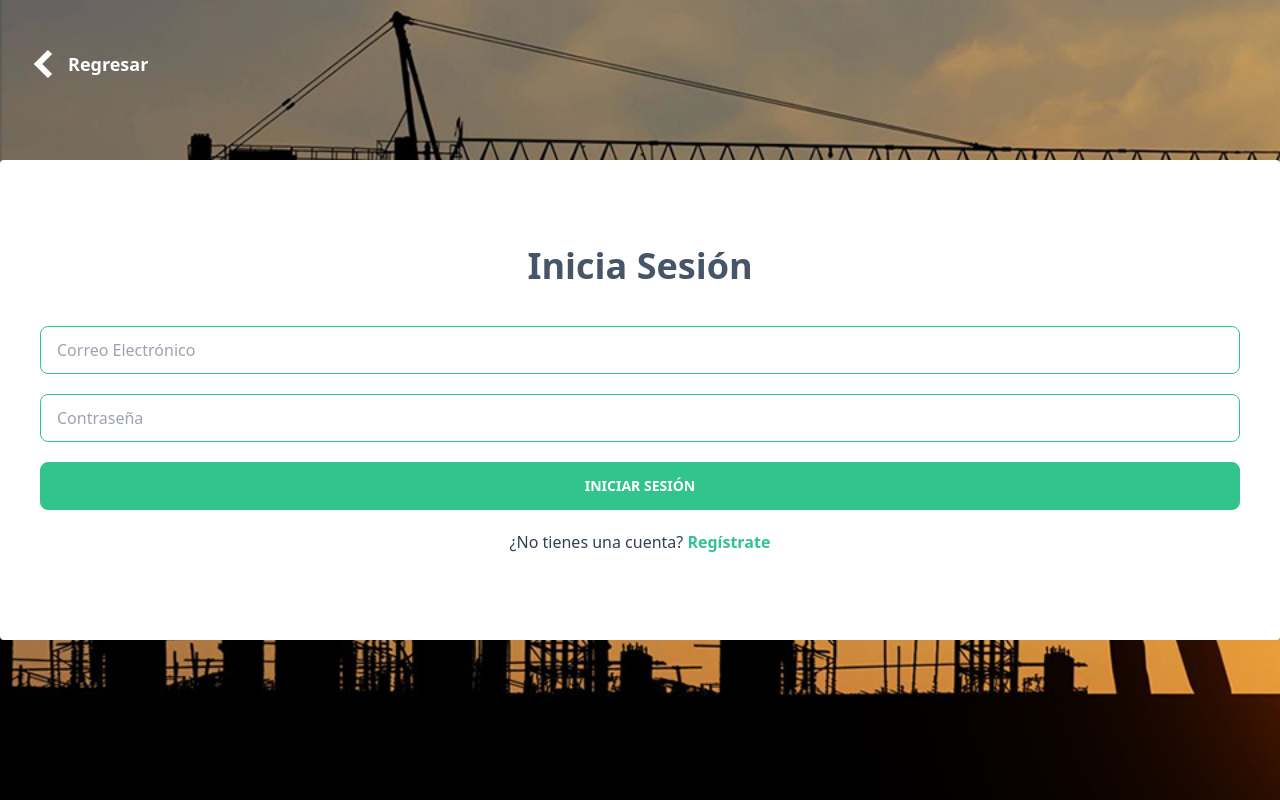
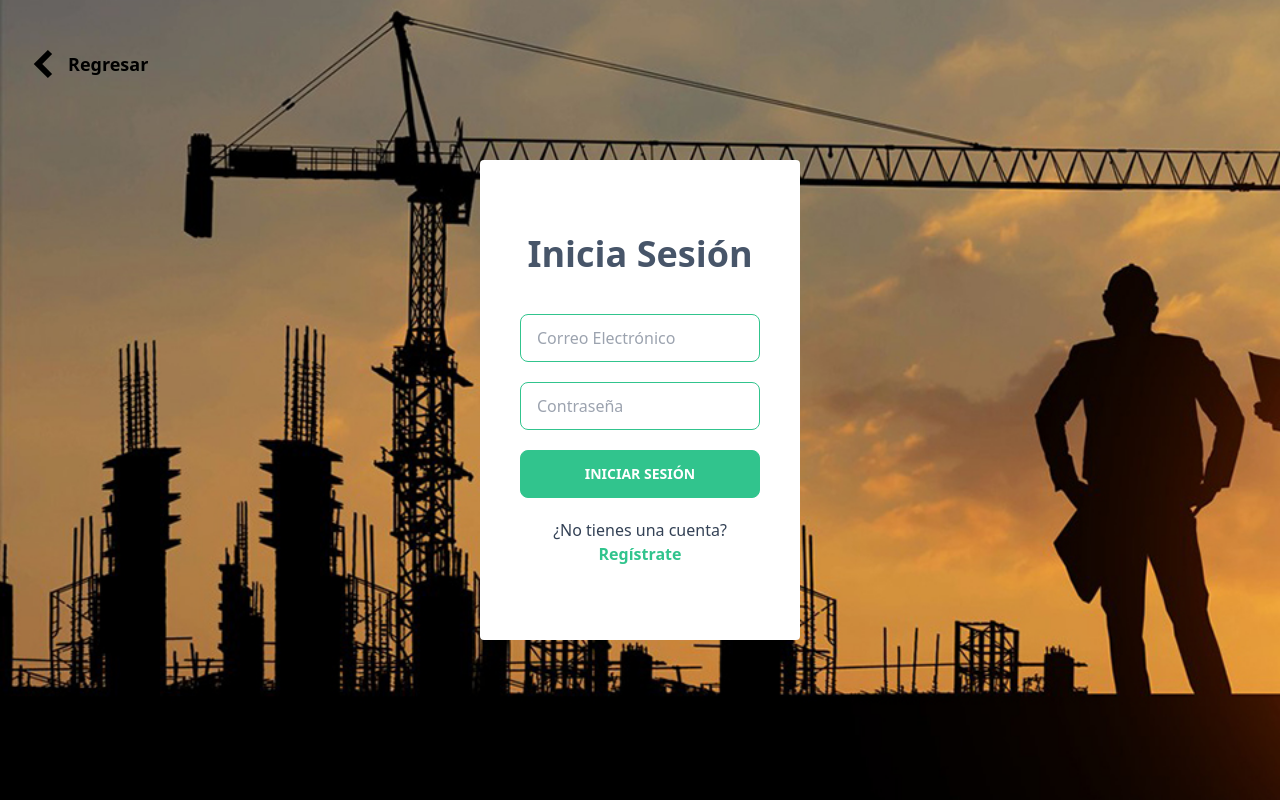
Before and after one commit to AironRuda/demo-day-bitalog, a React (Vite) app: page /app in a window 1280 px wide. Built offline with nearby package versions, Linux system fonts and the light colour scheme.

Commit message:
fix: fixed ortography logo

```diff
--- a/src/assets/logo/index.ts
+++ b/src/assets/logo/index.ts
@@ -1,3 +1,3 @@
-import logo from './logo.svg';
+import logo from './logo.png';
 
 export { logo };
--- a/src/components/common/Return.tsx
+++ b/src/components/common/Return.tsx
@@ -6,11 +6,12 @@
 
   return (
     <div
-      className='return absolute top-10 left-5 flex items-center cursor-pointer'
+      className='absolute top-10 left-5 flex items-center cursor-pointer'
+      id='return'
       onClick={() => navigate('/')}
     >
       <img src={leftArrow} className='w-12 ' />
-      <span className='font-bold text-lg'>Regresar</span>
+      <span className='font-bold text-lg text-black'>Regresar</span>
     </div>
   );
 };
--- a/src/index.scss
+++ b/src/index.scss
@@ -10,27 +10,8 @@
   user-select: none;
 }
 
-.return {
-  img {
-    filter: invert(100%) sepia(94%) saturate(0%) hue-rotate(248deg)
-      brightness(106%) contrast(106%);
-  }
-
-  span {
-    color: white;
+@media (max-height: 515px) {
+  #return {
+    top: 10px;
   }
 }
-
-@media (max-height: 739px) {
-  .return {
-    top: 5px;
-
-    img {
-      filter: invert(2%) sepia(49%) saturate(1280%) hue-rotate(95deg)
-        brightness(90%) contrast(104%);
-    }
-    span {
-      color: black;
-    }
-  }
-}
--- a/tailwind.config.cjs
+++ b/tailwind.config.cjs
@@ -1,17 +1,7 @@
 /** @type {import('tailwindcss').Config} */
-
-const defaultTheme = require('tailwindcss/defaultTheme');
 
 module.exports = {
   content: ['./index.html', './src/**/*.{js,ts,jsx,tsx}'],
-  theme: {
-    screens: {
-      tall: {
-        raw: '(max-height: 670px)',
-        ...defaultTheme.screens,
-      },
-    },
-  },
   daisyui: {
     themes: [
       {
```
Also changed, not shown: src/assets/logo/logo.png (added), src/assets/logo/logo.svg (deleted).
